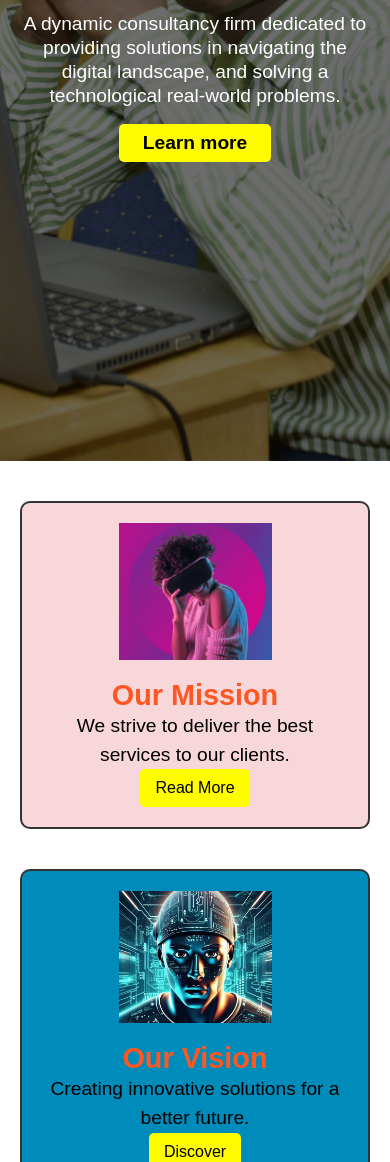
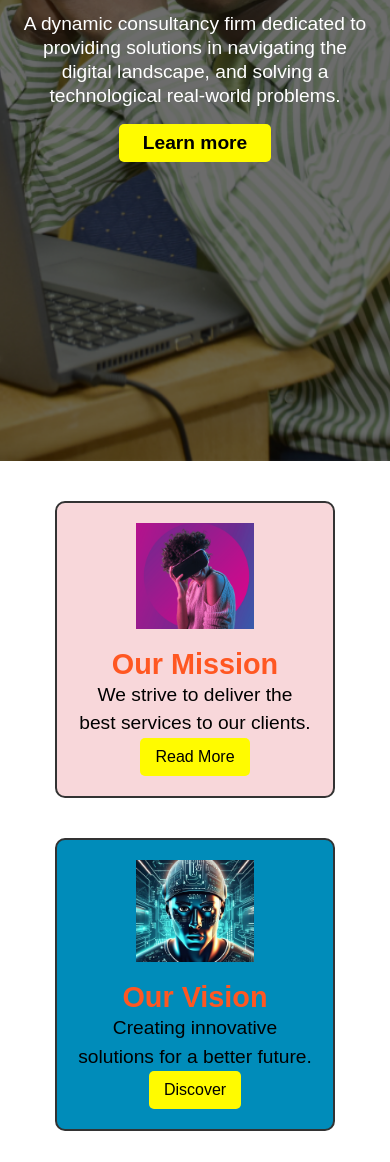
Before and after one commit to HSSamuel/Styled-Web-Page, a plain HTML site: page index.html in a window 390 px wide. Shown: the part 438-1600 px from the top of the page. Drawn offline with Linux system fonts and the light colour scheme.

Commit message:
Update style.css

```diff
--- a/style.css
+++ b/style.css
@@ -184,12 +184,12 @@ body {
   }
 
   .section-box img {
-    width: 70%;
+    width: 80%;
   }
 }
 
 .section-box {
-  width: 100%;
+  width: 80%;
   gap: 20px;
   border: 2px solid #333;
   padding: 20px;
```
